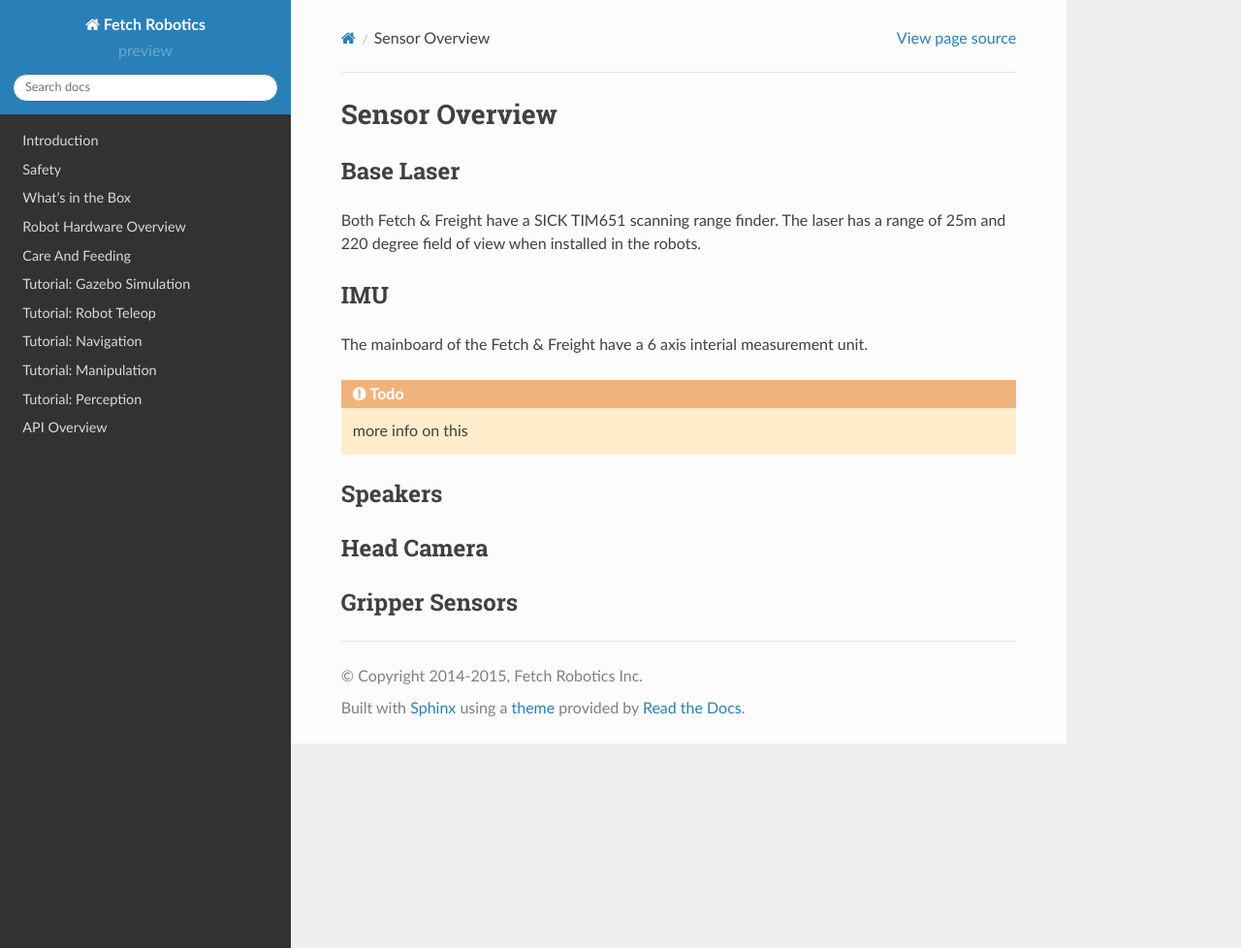
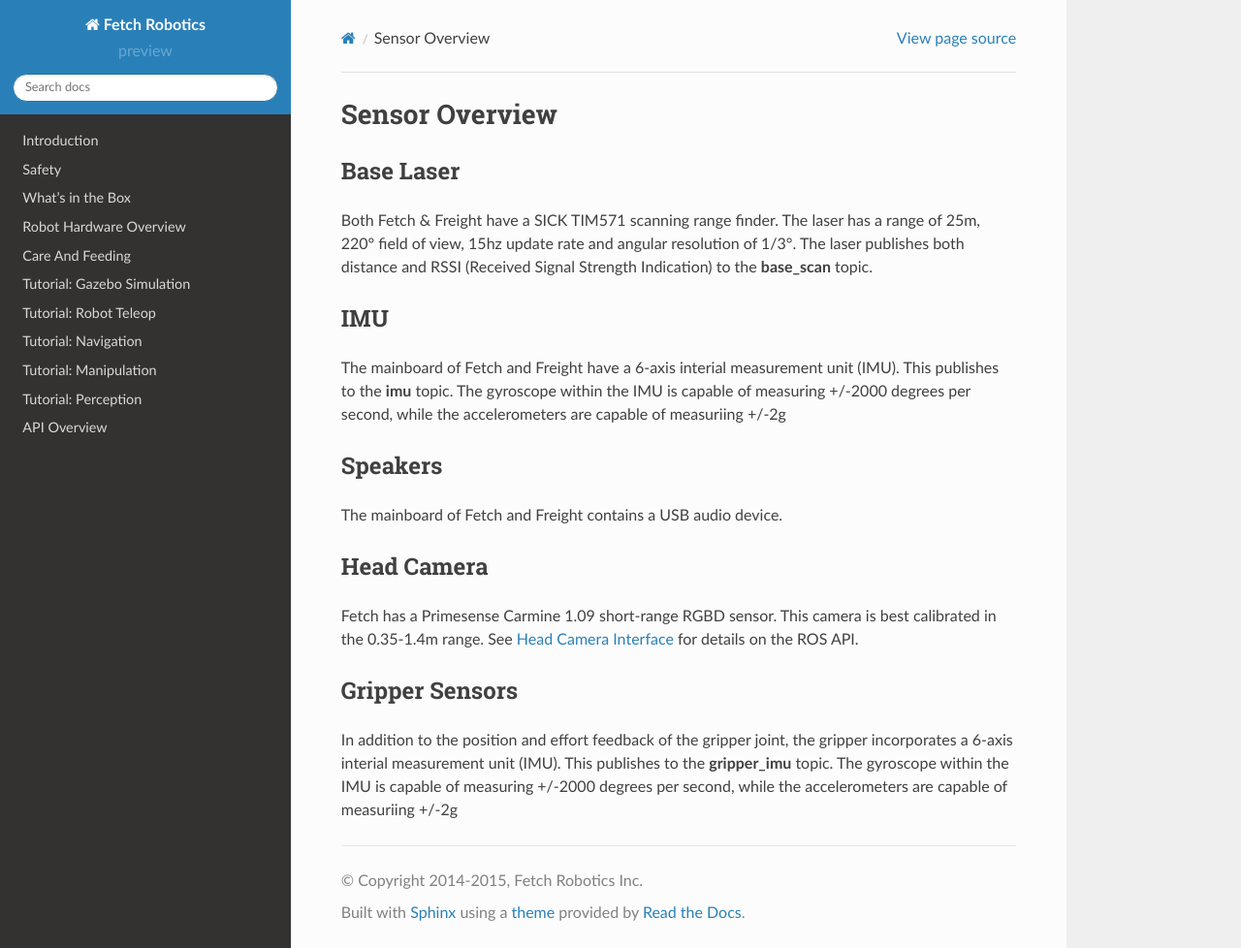
Before and after one commit to fetchrobotics/docs, a Sphinx documentation site: the page built from source/sensors.rst, in a window 1280 px wide and 978 px high. Shown: the whole window at 97% size. Built offline with Sphinx 7.4.7 and the Read the Docs theme 2.0.0, drawn with Linux system fonts in a browser that asks for light colours.

Commit message:
update sensors

```diff
--- a/source/sensors.rst
+++ b/source/sensors.rst
@@ -4,24 +4,37 @@ Sensor Overview
 Base Laser
 ++++++++++
 
-Both Fetch & Freight have a SICK TIM651 scanning range finder. The
-laser has a range of 25m and 220 degree field of view when installed
-in the robots.
+Both Fetch & Freight have a SICK TIM571 scanning range finder. The
+laser has a range of 25m, 220° field of view, 15hz update rate
+and angular resolution of 1/3°. The laser publishes both distance
+and RSSI (Received Signal Strength Indication)
+to the **base_scan** topic.
 
 IMU
 +++
 
-The mainboard of the Fetch & Freight have a 6 axis interial
-measurement unit.
-
-.. TODO:: more info on this
+The mainboard of Fetch and Freight have a 6-axis interial measurement
+unit (IMU). This publishes to the **imu** topic. The gyroscope within
+the IMU is capable of measuring +/-2000 degrees per second, while the
+accelerometers are capable of measuriing +/-2g
 
 Speakers
 ++++++++
 
+The mainboard of Fetch and Freight contains a USB audio device.
+
 Head Camera
 +++++++++++
 
+Fetch has a Primesense Carmine 1.09 short-range RGBD sensor. This
+camera is best calibrated in the 0.35-1.4m range. See :ref:`camera_api`
+for details on the ROS API.
 
 Gripper Sensors
 +++++++++++++++
+
+In addition to the position and effort feedback of the gripper joint, the
+gripper incorporates a 6-axis interial measurement unit (IMU). This
+publishes to the **gripper_imu** topic. The gyroscope within
+the IMU is capable of measuring +/-2000 degrees per second, while the
+accelerometers are capable of measuriing +/-2g
```
Also changed, not shown: source/robot_hardware.rst (line endings or trailing spaces).
